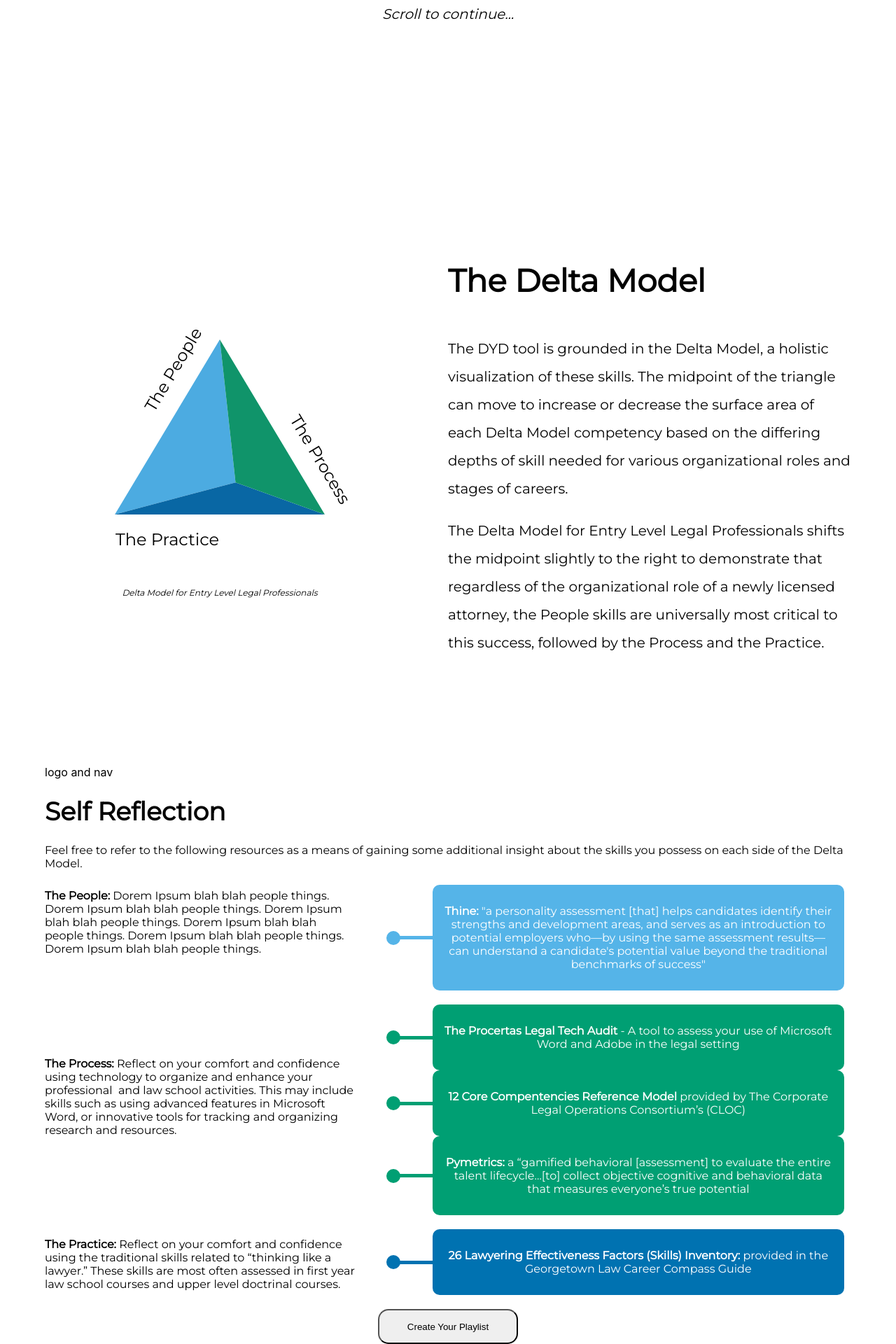
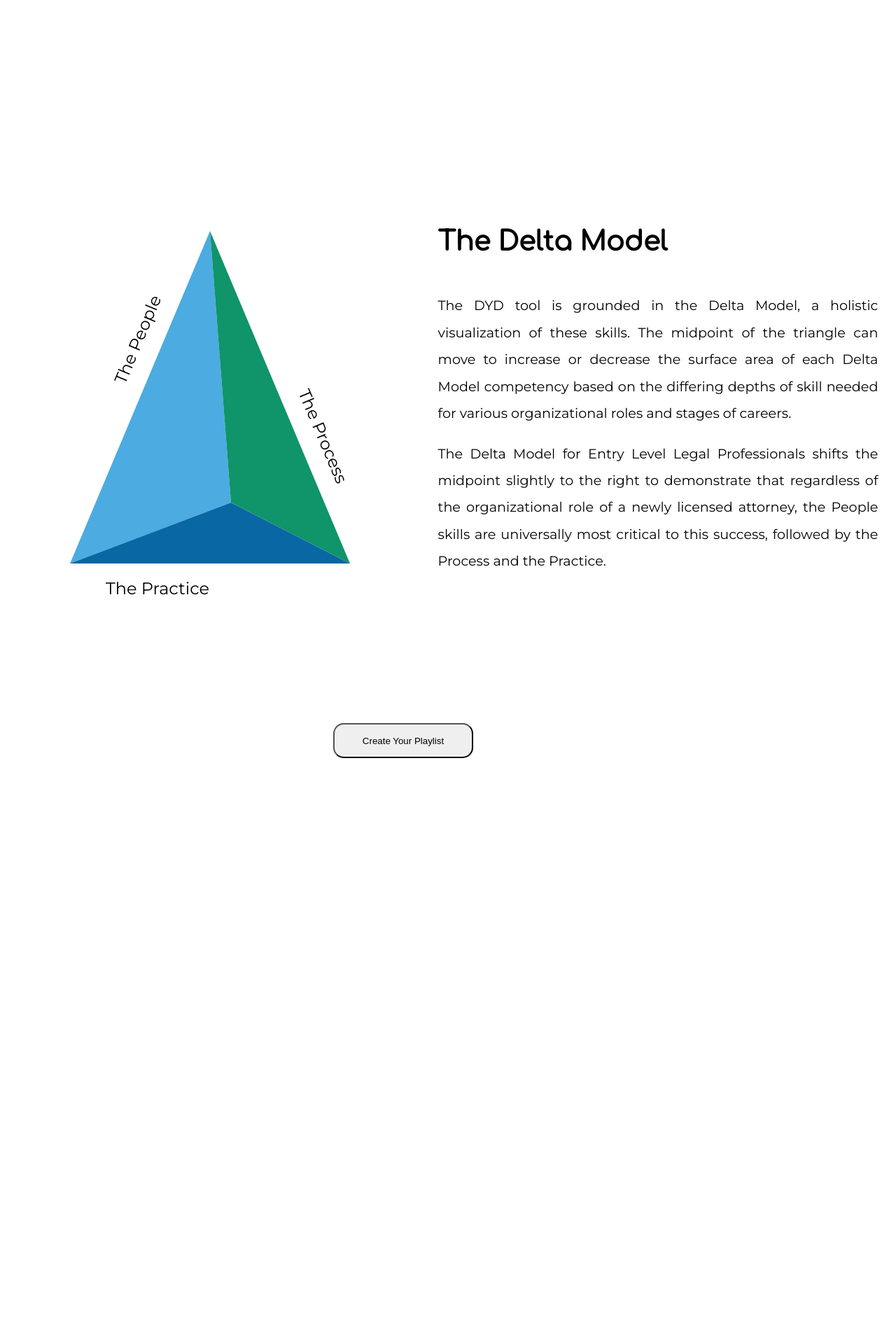
Before and after one commit to cs394-s23/delta-lab, a React (Create React App) app: page / in a window 1280 px wide. Shown: the part 577-2497 px from the top of the page at 70% size. After the commit the page ends 2400 px from the top, so only its background shows below. Built offline with nearby package versions, Linux system fonts and the light colour scheme.

Commit message:
refactor css

```diff
--- a/public/index.html
+++ b/public/index.html
@@ -9,12 +9,12 @@
       name="description"
       content="Web site created using create-react-app"
     />
+
     <link rel="apple-touch-icon" href="%PUBLIC_URL%/logo192.png" />
     <link rel="stylesheet" href="https://fonts.googleapis.com/css2?family=Material+Symbols+Outlined:opsz,wght,FILL,GRAD@20..48,100..700,0..1,-50..200" />
     <link rel="preconnect" href="https://fonts.googleapis.com">
 <link rel="preconnect" href="https://fonts.gstatic.com" crossorigin>
-<link href="https://fonts.googleapis.com/css2?family=Montserrat&display=swap" rel="stylesheet">
-
+<link href="https://fonts.googleapis.com/css2?family=Comfortaa&family=Montserrat&display=swap" rel="stylesheet">
     <!--
       manifest.json provides metadata used when your web app is installed on a
       user's mobile device or desktop. See https://developers.google.com/web/fundamentals/web-app-manifest/
--- a/src/App.css
+++ b/src/App.css
@@ -1,16 +1,35 @@
-body {
-    height: 100%;
-    margin: 0;
-    padding: 0;
+
+
+
+.container{
+  width : 100vw;
+  height : 100vh;
+  display : flex;
+  justify-content : flex-start;
+  align-items : flex-start;
+ margin : 0;
+
 }
 
-main {
-  width : 100vw;
-  /* background: linear-gradient(#ffffff, #d6a2a2);  */
-  /* height: 100%; */
+.container h1 {
+  font-family: 'Comfortaa', cursive;
+
+  font-size: 3vw;
+  font-weight: bold;
+  margin-bottom: 50px;
 
 
 }
+.container h2 {
+  font-family: 'Comfortaa', sans-serif;
+  font-size: 1.75vw;
+  font-weight: bold;
+  margin-bottom: 50px;
+
+
+}
+
+
 
 
 
@@ -19,6 +38,56 @@ main {
   display: none;
 }
 
+
+.container .content {
+  display: flex;
+  width : 100%;
+  justify-content: center;
+  align-items: center;
+  margin-top: 50px;
+}
+.container .description {
+  width: 50%;
+  margin : 2%;
+
+}
+.description p {
+  line-height: 2;
+  font-family: 'Montserrat', sans-serif;
+  font-size : 1.5vw;
+  width : 100%;
+  word-break: keep-all;
+  text-align: justify;
+}
+
+
+
+.content img{
+  display :flex;
+  justify-content : center;
+  align-items : center;
+  width : 45%;
+  height : auto;
+  display : block;
+}
+@media (max-width: 767px) {
+   .description {
+  width: 100%;
+  padding : 2%;
+}
+
+}
+
+.scroll-continue {
+  text-align: center;
+  font-family: 'Montserrat', sans-serif;
+  font-style: italic;
+  font-size : 20px;
+}
+
+/*End*/
+
+/* Playlist Styling */
 .playlist {
   display: flex;
   flex-direction: column;
@@ -42,17 +111,8 @@ main {
   text-align: center;
 
 }
-.skill p{
-  font-size: large;
-  margin: 5px 0px;
-}
 
-.playlist .playlist-header {
-  font-weight: bold;
-}
-.playlist-header p {
-  margin: 5px;
-}
+
 
 hr {
   border: 0;
@@ -74,7 +134,8 @@ hr {
   border-radius: 5px;
   margin: 0 5% 2% 2%;
   padding-right: 1%;
-  width: 100%
+  width: 100%;
+  height : 20%;
 }
 
 .resource:hover {
@@ -111,10 +172,7 @@ a {
 .wrap-right {
   display: flex;
 }
-.container {
-  display: flex;
-  margin-top: -5px;
-}
+
 .center-container {
   display: flex;
   justify-content: center;
@@ -130,76 +188,28 @@ a {
   border: none;
 
 }
-.main {
-  width : 100%;
-}
 
 
-/*Screen 1 CSS STYLING*/
-.dyd {
-  width : 90%;
-  height : 100vh;
-  margin: auto;
-}
 
-.dyd-content {
-  display: flex;
-  justify-content: space-between;
-  align-items: center;
-  margin-top: 50px;
-}
 
-.dyd h1 {
-  font-family: 'Montserrat', sans-serif;
-  font-size: 45px;
-  font-weight: bold;
-  margin-bottom: 50px;
-}
 
-.dyd img {
-  width : 45%;
-  height : auto;
-}
 
-.dyd .description {
-  width: 45%;
-}
 
-.description p {
-  line-height: 2;
-  font-family: 'Montserrat', sans-serif;
-  font-size : 20px;
-}
 
-.scroll-continue {
-  text-align: center;
-  font-family: 'Montserrat', sans-serif;
-  font-style: italic;
-  font-size : 20px;
-}
 
-/* END OF SCREEN 1 STYLING */
+
+
+
+
+
+
+
 
 
 /* START OF SELF REFLECTION STYLING HERE */
 
-.self-reflection {
-  margin: auto;
-  height: 100vh;
-  width: 90vw;
-  align-content: center;
-}
 
-.reflect-content header {
-  font-family: 'Montserrat', sans-serif;
 
-}
-
-.self-reflection h1 {
-  font-family: 'Montserrat', sans-serif;
-  font-size: 36px;
-  font-weight: bold;
-}
 
 .reflect-defs {
   display: flex;
@@ -247,10 +257,7 @@ a {
   background-color: #0072B1;
 
 }
-.ppp-reflect-links p {
-  padding: 12px 2px;
-  font-size: 16px;
-}
+
 
 .create {
   margin-top: 10px;
@@ -285,7 +292,14 @@ a {
   left: -5%;
   /* transform: translateX(-50%); */
 }
+.form-box {
+  display: flex;
 
+  justify-content: space-between;
+  align-items: center;
+  width: 100%;
+}
+/*
 .arrow {
 
-}
+} */
--- a/src/components/FormBox.jsx
+++ b/src/components/FormBox.jsx
@@ -6,6 +6,7 @@ import RadarChart from './RadarChart';
 import Playlist from './Playlist';
 import './styles/HomePage.css';
 import { Link, Element, scroller } from 'react-scroll';
+
 
 const FormBox = () => {
   const [values, setValues] = useState([0, 0, 0, 0, 0, 0, 0, 0, 0, 0, 0, 0]);
@@ -52,6 +53,7 @@ const FormBox = () => {
     setValues(values.map((value, i) => (i === index ? newValue : value)));
   };
   const arr = [0,1,2,3,4,5,6,7,8,9,10,11]
+  const ourID = "oZIq8NREUTYVpGxVz1pD"
 
   const sliderdict = {}
   for (let i = 0; i < values.length; i++){
@@ -67,9 +69,11 @@ const FormBox = () => {
     .slice(0,3)
     .map(entry => entry[0])
   console.log("LOWEST", lowestKeys)
+  console.log(values, "VALUESSSS")
   const handleDone = () => {
     setDone(true);
     setTimeout(scrollToFormBox, 200);
+
   };
   const scrollToFormBox = () => {
     scroller.scrollTo('playlist', {
@@ -99,11 +103,11 @@ const FormBox = () => {
 
   return (
 
-    <div className="form-box">
-      <div className="left-side">
+    <div className="content">
+      <div className="side">
       <div className='sliders'>
       <div className='slider'>
-        <div onClick={handleClickDiv1} className="ppp blue-box">People </div>
+        <div onClick={handleClickDiv1} className="box" id="blue">People </div>
           <div className="skillsList" style={divStyle1} ref={divRef1}>
           {labels1.map((key, i) => (
             <div className="slide">
@@ -116,7 +120,7 @@ const FormBox = () => {
     </div>
 
     <div className='slider'>
-      <div onClick={handleClickDiv2} className="ppp green-box">Process </div>
+      <div onClick={handleClickDiv2} className="box" id="green">Process </div>
       <div className="skillsList" style={divStyle2} ref={divRef2}>
     {labels2.map((key, i) => (
       <div className="slide">
@@ -128,7 +132,7 @@ const FormBox = () => {
     </div>
     </div>
     <div className='slider'>
-    <div onClick={handleClickDiv3} className="ppp navy-box">Practice </div>
+    <div onClick={handleClickDiv3} className="box" id="navy">Practice </div>
     <div className="skillsList" style={divStyle3} ref={divRef3}>
       {labels3.map((key, i) => (
         <div className="slide">
@@ -152,6 +156,7 @@ const FormBox = () => {
           </Link>
 
       </div>
+
       {done && (
         <div className>
           <Element name='playlist' className='playlist'>
--- a/src/components/HomePage.jsx
+++ b/src/components/HomePage.jsx
@@ -26,35 +26,43 @@ const HomePage = () => {
 
   return (
     <>
-      <header>logo and nav</header>
+      {/* <header> logo</header> */}
       <main>
-        <div className='dyd'>
-          <div className='dyd-content'>
+        <div className='container'>
+          <div className='content'>
             <div className='description'>
               <h1> Design Your Delta </h1>
               <p>The Design Your Delta (DYD) tool guides individuals in self-reflection and assessment, providing an individualized playlist of resources that aligns with their identified growth areas.</p>
               <p>Established research demonstrates that legal professionals will need a holistic set of skills to be successful in the following categories: The Practice, The Process, and The People.</p>
             </div>
-            <img src={triangle}></img>
+            <img src={triangle} ></img>
           </div>
-          <div className='scroll-continue'>
-            <p> Scroll to continue...</p>
+          <div className= "scroll-reminder">
+          <div className='scroll-reminder-tick'>
+          <p>scroll</p>
           </div>
         </div>
-        <div className="home-page">
-          <div className="home-content">
-            <div className='image-content'>
+        </div>
+        <div className="container">
+          <div className="content">
+
               <TriangleGraph/>
-              <p>Delta Model for Entry Level Legal Professionals</p>
-            </div>
-              <div className="text-content">
+              {/* <span>Delta Model for Entry Level Legal Professionals</span> */}
+
+              <div className="description">
                   <h1> The Delta Model </h1>
                   <p>The DYD tool is grounded in the Delta Model, a holistic visualization of these skills. The midpoint of the triangle can move to increase or decrease the surface area of each Delta Model competency based on the differing depths of skill needed for various organizational roles and stages of careers.</p>
                   <p>The Delta Model for Entry Level Legal Professionals shifts the midpoint slightly to the right to demonstrate that regardless of the organizational role of a newly licensed attorney, the People skills are universally most critical to this success, followed by the Process and the Practice.</p>
               </div>
           </div>
+          <div className= "scroll-reminder">
+          <div className='scroll-reminder-tick'>
+          <p>scroll</p>
+          </div>
         </div>
-        <div className = "self-reflection">
+
+        </div>
+        <div className = "container">
           <SelfReflection />
           <Link
             activeClass='active'
@@ -63,7 +71,7 @@ const HomePage = () => {
             smooth={true}
             duration={500}
           >
-            <div className = "center-container">
+            <div className = "center-container" id= "center-container">
               <button className='create' onClick={handleButtonClick} disabled={buttonClicked}>
                 Create Your Playlist
               </button>
@@ -72,10 +80,11 @@ const HomePage = () => {
           </Link>
         </div>
         {buttonClicked && (
-          <Element name='formBox'>
+          <Element name='formBox' className='container'>
             <FormBox />
           </Element>
         )}
+
       </main>
     </>
   );
--- a/src/components/Playlist.jsx
+++ b/src/components/Playlist.jsx
@@ -58,8 +58,8 @@ export default function Playlist(props) {
 
 
     return (
-      <a href = {resource.link}>
-      <div className="resource">
+      <a href = {resource.link} className="resource">
+      <div >
         <div className = "wrap-left">
           <div className = "resource-icon">
             <FontAwesomeIcon icon={media_type[resource.media]} size="2x"/>
--- a/src/components/SelfReflection.jsx
+++ b/src/components/SelfReflection.jsx
@@ -12,80 +12,11 @@ export default function SelfReflection() {
 
 
   return (
-    <>
-      <header>logo and nav</header>
+
+
       <div className = "reflect-content">
-        <header>
-          <h1>Self Reflection</h1>
-          <p>Feel free to refer to the following resources as a means of gaining some additional insight about the skills you possess
-            on each side of the Delta Model.
-          </p>
-        </header>
-        <div className="container">
-          <div className = "reflect-defs">
-            <div className = "reflect-def">
-              <p><strong>The People:</strong> Dorem Ipsum blah blah people things. Dorem Ipsum blah blah people things. Dorem Ipsum blah blah people things. Dorem
-                Ipsum blah blah people things. Dorem Ipsum blah blah people things. Dorem Ipsum blah blah people things.
-              </p>
-            </div>
-            <div className = "reflect-def">
-              <p><strong>The Process:</strong> Reflect on your comfort and confidence using technology to organize and enhance your professional  and law school
-                activities. This may include skills such as using advanced features in Microsoft Word, or innovative tools for tracking
-                and organizing research and resources.
-              </p>
-            </div>
-            <div className = "reflect-def">
-              <p><strong>The Practice:</strong> Reflect on your comfort and confidence using the traditional skills related to “thinking like a lawyer.” These skills
-                 are most often assessed in first year law school courses and upper level doctrinal courses.
-              </p>
-            </div>
-          </div>
-          <div className = "ppp-reflect-links">
-            <div className = "reflect-links people-links">
-              <div className="flex-container">
-                <div className="arrow"></div>
-                <div className = "reflect-link">
-                  <p>
-                    <strong>Thine:</strong> "a personality assessment [that] helps candidates identify their strengths and development areas, and serves as
-                    an introduction to potential employers who—by using the same assessment results—can understand a candidate's potential value
-                    beyond the traditional benchmarks of success"
-                  </p>
-                </div>
-              </div>
-              </div>
-              <div className = "reflect-links process-links" id = "reflect-sources">
-                <div className="flex-container">
-                  <div className="arrow"></div>
-                  <div className = "reflect-link">
-                    <p><strong>The Procertas Legal Tech Audit </strong>- A tool to assess your use of Microsoft Word and Adobe in the legal setting</p>
-                  </div>
-                </div>
-                <div className="flex-container">
-                <div className="arrow"></div>
-                  <div className = "reflect-link">
-                    <p><strong>12 Core Compentencies Reference Model </strong>provided by The Corporate Legal Operations Consortium’s (CLOC)</p>
-                  </div>
-                </div>
-                <div className="flex-container">
-                  <div className="arrow"></div>
-                  <div className = "reflect-link">
-                    <p> <strong>Pymetrics:</strong> a “gamified behavioral [assessment] to evaluate the entire talent lifecycle…[to] collect objective cognitive and
-                      behavioral data that measures everyone’s true potential
-                    </p>
-                  </div>
-                </div>
-              </div>
-              <div className = "reflect-links practice-links">
-                  <div className="flex-container">
-                  <div className="arrow"></div>
-                  <div className = "reflect-link">
-                    <p><strong>26 Lawyering Effectiveness Factors (Skills) Inventory: </strong>provided in the Georgetown Law Career Compass Guide</p>
-                  </div>
-                </div>
-              </div>
-          </div>
-        </div>
       </div>
-    </>
+
+
   );
 };
--- a/src/components/TriangleGraph.jsx
+++ b/src/components/TriangleGraph.jsx
@@ -17,8 +17,8 @@ const TriangleGraph = () => {
   ];
 
   useEffect(() => {
-    const width = 500;
-    const height = 350;
+    const width = 600;
+    const height = 575;
 
     if (!d3.select(ref.current).select("svg").empty()) {
       return; // If the SVG element already exists, don't do anything
@@ -192,7 +192,18 @@ const TriangleGraph = () => {
 
   }, [data]);
 
-  return <div className = "triangle-graph" ref={ref}></div>;
+  return <div >
+
+
+
+  <div ref={ref}></div>
+
+  </div>
+
+
+
+
+  ;
 };
 
 export default TriangleGraph;
--- a/src/components/styles/HomePage.css
+++ b/src/components/styles/HomePage.css
@@ -1,83 +1,47 @@
-.triangle-graph {
-  width: fit-content;
-      /* i really cant figure out why this spans the whole screen, i want it to just be my triangle */
-}
-.ppp {
+
+.box {
   color: white;
-  padding: 10px;
+  padding: 2%;
   border-radius: 5px;
   width: 100%;
+  height: 100%;
   cursor: pointer;
   font-family: 'Montserrat', sans-serif;
   font-size : 20px;
+  height : 10vh;
 }
 
-.blue-box {
+#blue{
     background-color: #55B4E8;
   }
 
-  .green-box {
+  #green {
     background-color: #009F73;
   }
 
-  .navy-box {
+  #navy {
     background-color: #0072B1;
   }
 
 
-  .boxContainer{
-    display: flex;
-    flex-direction: column;
-    gap: 20px;
-    padding: 20px;
-    align-items: center;
-    justify-content: center;
-  }
-
-.home-page {
-  width: 90%;
-  height: 100vh;
-  margin: auto;
+.slider {
   display: flex;
   flex-direction: column;
+  justify-content: center;
   align-items: center;
+  height : auto;
+
+
+
+}
+@media (max-width: 767px) {
+  .content {
+    display : flex;
+    flex-direction : column;
+  }
 }
 
-.home-content {
-  display: flex;
-  justify-content: space-between;
-  align-items: center;
-  padding-top: 50px;
-}
 
-.text-content {
-  width: 50%;
-}
-
-.image-content {
-  text-align: center;
-  width: fit-content;
-}
-
-.image-content p {
-  margin-top: 50px;
-  font-family: 'Montserrat', sans-serif;
-  font-size : 12px;
-  font-style: italic;
-}
-
-.text-content p {
-    line-height: 2;
-    font-family: 'Montserrat', sans-serif;
-    font-size : 20px;
-}
-
-.text-content h1 {
-    font-family: 'Montserrat', sans-serif;
-    font-size: 45px;
-    font-weight: bold;
-    margin-bottom: 50px;
-}
 
 .create-btn-div {
   display: flex;
@@ -91,54 +55,138 @@
   padding: 0px;
 }
 
-.form-box {
-  display: flex;
-  width : 100vw;
+
+.content .side {
+  width: 40%;
+  margin-left : 5%;
   height : 100vh;
-  justify-content: center;
-  align-items: flex-start;
+
 }
 
 .sliders {
   display:flex;
   flex-direction: column;
-  width : 50vw;
-  max-height : 100vh;
-  padding : 20px;
-  gap : 20px;
-  height: 100vh;
+  justify-content: flex-start;
+  width : 100%;
+  gap : 10vh;
+  min-height : 100vh;
+
+
 }
+
 
 .skillsList {
   display: flex;
+  width : 100%;
+
   flex-direction: column;
+  justify-content: center;
+  align-items: center;
+
   overflow: scroll;
-  gap : 20px;
+
   transition: height 0.3s ease;
+
 }
 
-.slider {
-  width: 100%;
+/* .slider {
 
-}
+
+} */
 .slide {
-  margin-top: 5px;
-  padding : 20px 45px;
-  border-radius : 5px;
-  width: 80%;
+  margin-top: 5%;
+  padding : 2%;
+  border-radius : 5%;
+  width: 80%
 }
 
 .spiderchart{
   width: 50vw;
+  height: 100vh;
   position: sticky;
-}
+
+  }
+
+
 
 .playlist-container {
   display: none;
+  height : 100vh;
 }
 
 .playlist-container.visible {
   display: block;
+
+
 }
 
+
 /* Add other CSS styles as needed */
+
+@media (min-width: 768px) {
+  .scroll-reminder {
+      display:none;
+  }
+}
+
+@media (min-width: 1050px) and (min-height:650px) {
+  .scroll-reminder {
+      animation:scrollFadeIn 2s;
+      border-left: 1px solid #009FD4;
+      bottom: 0;
+      display: block;
+      font-family: "Good Sans";
+      height: 44px;
+      left: calc(16% + 3px);
+      max-width: 672px;
+      position: absolute;
+      width: 100%;
+      z-index: 0;
+  }
+
+  .scroll-reminder p {
+      color: #767676;
+      font-size: 0.55em;
+      line-height: 1;
+      padding-left: 1em;
+      position: absolute;
+      top: 0;
+  }
+
+  .scroll-reminder .scroll-reminder-tick {
+      animation: scrollTick 2.5s;
+      animation-iteration-count: infinite;
+      background-color: #009FD4;
+      display: block;
+      height: 15px;
+      margin-left: -2px;
+      position: absolute;
+      width: 3px;
+  }
+
+  @keyframes scrollTick {
+      from {
+          transform: translateY(0);
+      }
+
+      to {
+          transform: translateY(29px);
+      }
+  }
+}
+
+@media (min-width: 1600px) {
+  .scroll-reminder {
+      left:calc(100% - 672px);
+  }
+}
+
+@keyframes scrollFadeIn {
+  from {
+      opacity: 0;
+  }
+
+  to {
+      opacity: 1;
+  }
+}
```
